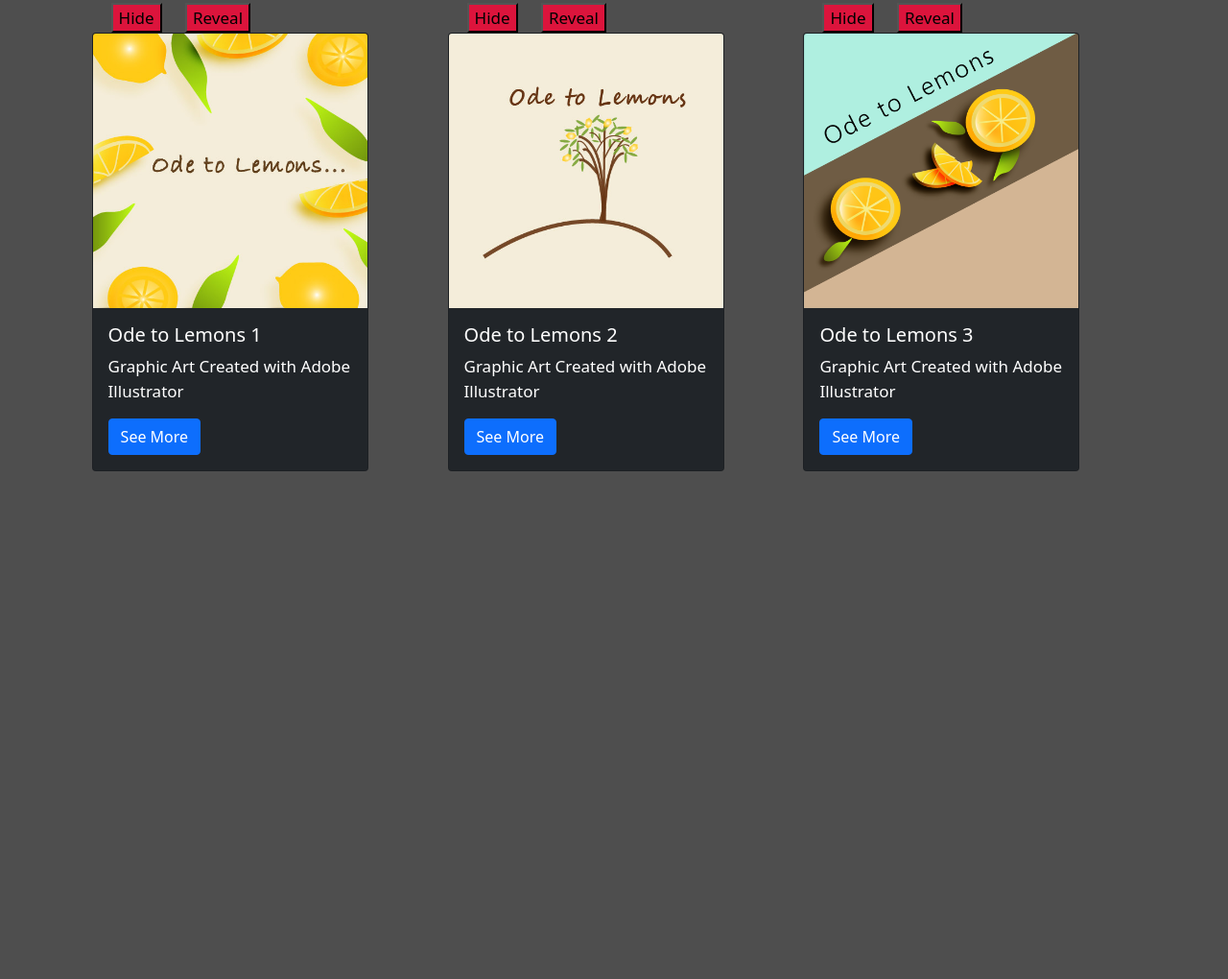
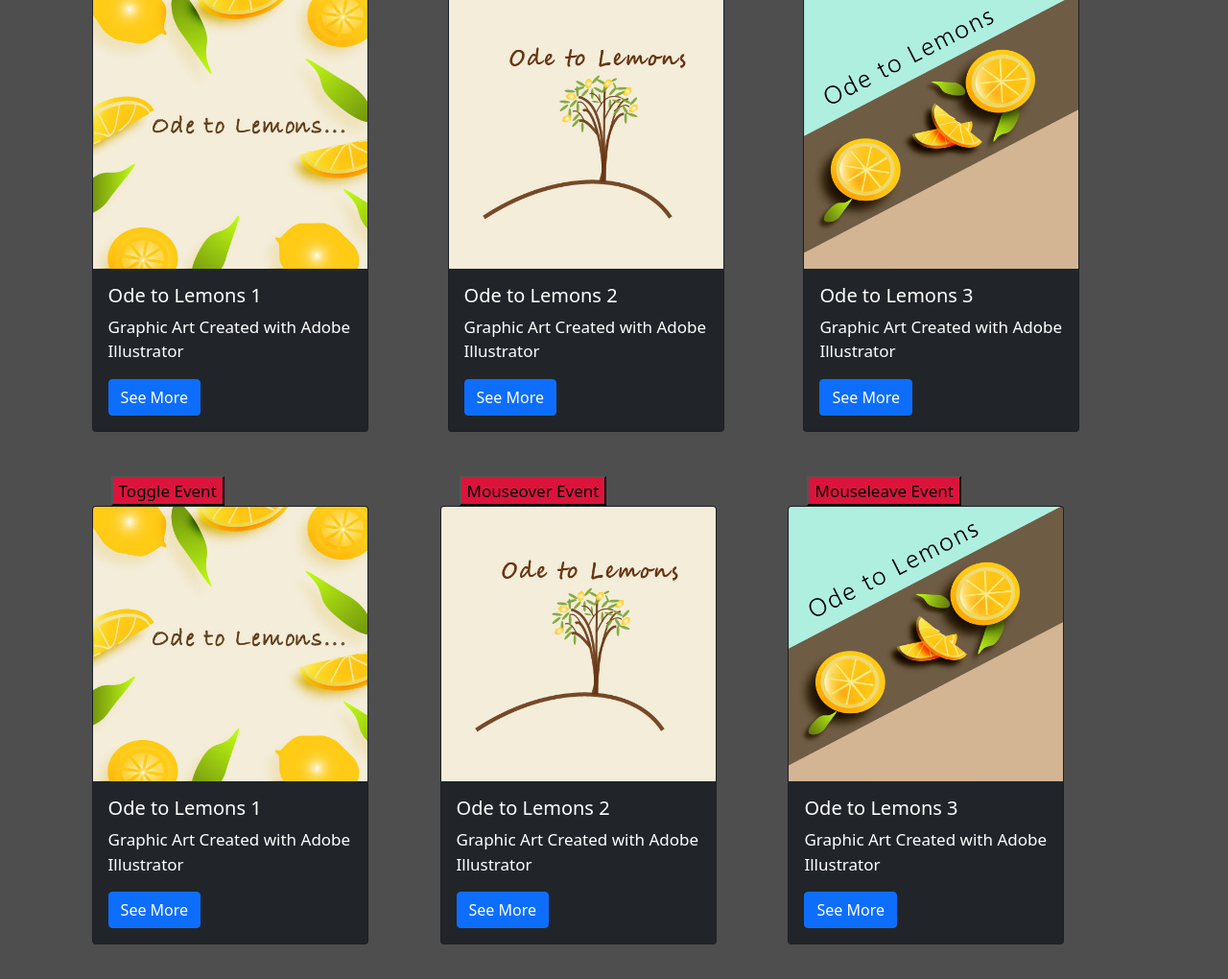
Before and after one commit to iNeso1984/jQuery_Hide_Show, a plain HTML site: page index.html in a window 1280 px wide. Shown: the part 235-1255 px from the top of the page at 96% size. Before the commit the page ends 800 px from the top, so only its background shows below. Drawn offline with nearby package versions, Linux system fonts and the light colour scheme.

Commit message:
Update to html file
Adding more jQuery events.

```diff
--- a/index.html
+++ b/index.html
@@ -50,13 +50,13 @@
 
 </head>
 <body>
+      <header>
+        <h1>jQuery Mouse and Click Events</h1></header>
     <div class="container">
 
 
-        <header>
-        <h1>jQuery Mouse Event</h1></header>
 
-        <h3>Mouse Event</h3>
+
 
 <div class="container">
     <div class="row">
@@ -105,6 +105,52 @@
         </div>
 
     </div>
+        <div class="row">
+            <div class="col-sm">
+                <button id="btn4">Toggle Event</button>
+
+                <div class="card text-white bg-dark mb-3" id="card4" style="width: 18rem;">
+                    <img class="card-img-top" src="images/ode to lemons closed-01.jpg" alt="image of apple">
+                    <div class="card-body">
+                        <h5 class="card-title">Ode to Lemons 1</h5>
+                        <p class="card-text">Graphic Art Created with Adobe Illustrator</p>
+                        <a href="https://vanessa555withun.myportfolio.com/" class="btn btn-primary">See More</a>
+
+                    </div>
+                </div>
+
+
+            </div>
+
+
+            <div class="col-sm">
+                <button id="btn5">Mouseover Event</button>
+
+                <div class="card text-white bg-dark mb-3" id="card5" style="width: 18rem;">
+                    <img class="card-img-top" src="images/ode to lemons open.jpg" alt="image of apple">
+                    <div class="card-body">
+                        <h5 class="card-title">Ode to Lemons 2</h5>
+                        <p class="card-text"> Graphic Art Created with Adobe Illustrator</p>
+                        <a href="https://vanessa555withun.myportfolio.com/" class="btn btn-primary">See More</a>
+
+                    </div>
+                </div>
+
+            </div>
+            <div class="col-sm">
+                <button id="btn6">Mouseleave Event</button>
+
+                <div class="card text-white bg-dark mb-3" id="card6" style="width: 18rem;">
+                    <img class="card-img-top" src="images/Ode to lemons negative.png" alt="image of apple">
+                    <div class="card-body">
+                        <h5 class="card-title">Ode to Lemons 3</h5>
+                        <p class="card-text">Graphic Art Created with Adobe Illustrator</p>
+                        <a href="https://vanessa555withun.myportfolio.com/" class="btn btn-primary">See More</a>
+
+                    </div>
+                </div>
+
+            </div>
 </div>
 
 
@@ -118,7 +164,7 @@
 
           // document.ready makes sure that it doesn't load until entire doc is ready.
 
-
+//Show and reveal event----------------
         $(document).ready(function()
         {
 
@@ -157,9 +203,27 @@
 
             });
 
+// Toggle Event-------------------
 
+
+            $(`#btn4`).click(function () {
+                $(`#card4`).toggle();
+
+
+
+                    });
     });
+    //mouseover event!
 
+       $("#btn5").mouseover(function () {
+            $(`#card5`).toggle();
+        });
+
+// mouseleave event!
+    $("#btn6").mouseleave(function () {
+
+         $(`#card2`).clone().append(`#card6`);
+    });
 
     </script>
 </body>
```
